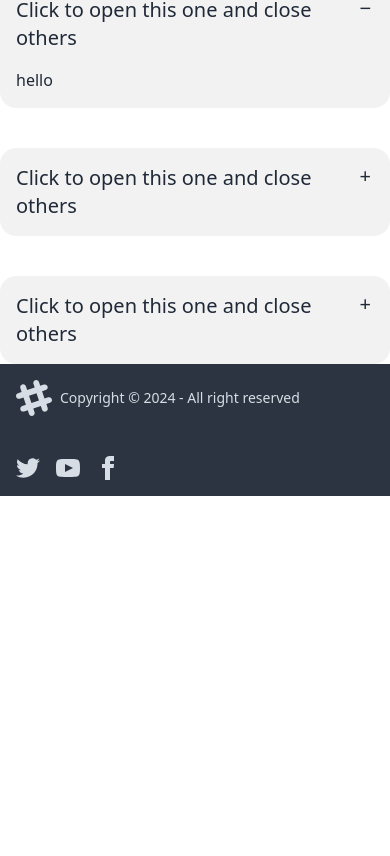
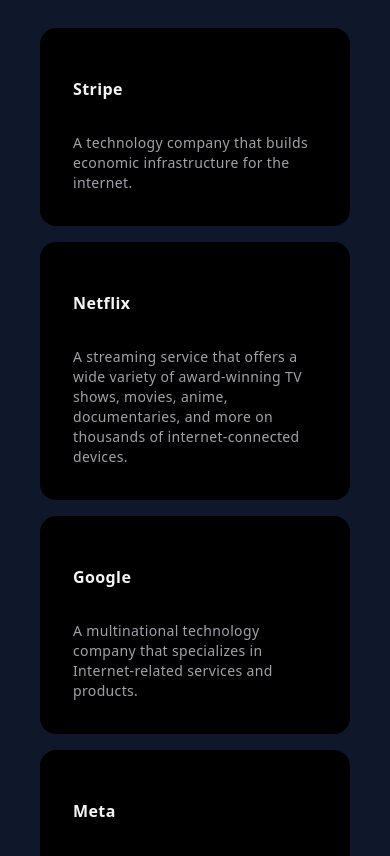
Before and after one commit to anikmk/gajet-shop, a React (Vite) app in the folder GajetShop-client/: page / in a window 390 px wide. Shown: the part 968-1824 px from the top of the page. Before the commit the page ends 1464 px from the top, so only its background shows below. Built offline with nearby package versions, Linux system fonts and the light colour scheme; no server answers.

Commit message:
make add product func

```diff
--- a/GajetShop-client/package.json
+++ b/GajetShop-client/package.json
@@ -10,7 +10,9 @@
     "preview": "vite preview"
   },
   "dependencies": {
+    "@radix-ui/react-label": "^2.1.1",
     "@tanstack/react-query": "^5.62.7",
+    "add": "^2.0.6",
     "axios": "^1.7.9",
     "clsx": "^2.1.1",
     "firebase": "^11.0.2",
--- a/GajetShop-client/src/page/(DashboardComponnent)/AddProduct/AddProduct.jsx
+++ b/GajetShop-client/src/page/(DashboardComponnent)/AddProduct/AddProduct.jsx
@@ -1,6 +1,65 @@
+
+
 const AddProduct = () => {
+    const handleAddProductSubmit = (e) => {
+        e.preventDefault();
+        const form = e.target;
+        const title = form.title.value;
+        const brand = form.brand.value;
+        const price = form.price.value;
+        const stock = form.stock.value;
+        const category = form.category.value;
+        const description = form.description.value;
+        const addProductData = {
+            title,brand,price,stock,category,description
+        }
+        console.log(addProductData);
+    }
     return <>
-    <div>this is add product</div>
+      <div className="bg-white md:p-8 p-4 my-14 rounded shadow-xl relative w-[90%] md:w-9/12 mx-auto">
+        <div className='absolute top-0 left-0 bg-primary w-8 h-[4px]'></div>
+        <div className='absolute top-0 left-0 bg-primary w-2 h-[24px]'></div>
+        <div className='right-0 bottom-0 bg-primary absolute w-8 h-[4px]'></div>
+        <div className='right-0 bottom-0 bg-primary absolute w-2 h-[24px]'></div>
+      <form onSubmit={handleAddProductSubmit}>
+          <div className="mb-5">
+              <div className='space-y-3'>
+              <p className="text-center text-4xl">Add Product</p>
+              <div className='flex items-center  gap-5'>
+              <div className='w-full'>
+                <h3 className="mb-2 font-poppins text-[#000000f3]">Title</h3>
+              <input name="title" className="border-slate-300 border focus:outline-none bg-transparent px-4 py-2 rounded-lg text-[16px] w-full" type="text" placeholder='Enter your title' required/>
+              </div>
+
+              <div className='w-full'>
+                <h3 className="mb-2 font-poppins text-[#000000f3]">Brand</h3>
+              <input name="brand" className="border-slate-300 border focus:outline-none bg-transparent px-4 py-2 rounded-lg text-[16px] w-full" type="text" placeholder='brand..' required/>
+              </div>
+              </div>
+              <div className='flex items-center  gap-5'>
+              <div className='w-full'>
+                <h3 className="mb-2 font-poppins text-[#000000f3]">Price</h3>
+              <input name="price" className="border-slate-300 border focus:outline-none bg-transparent px-4 py-2 rounded-lg text-[16px] w-full" type="text" placeholder='Enter your price' required/>
+              </div>
+
+              <div className='w-full'>
+                <h3 className="mb-2 font-poppins text-[#000000f3]">Stock</h3>
+              <input name="stock" className="border-slate-300 border focus:outline-none bg-transparent px-4 py-2 rounded-lg text-[16px] w-full" type="text" placeholder='stock..' required/>
+              </div>
+              <div className='w-full'>
+                <h3 className="mb-2 font-poppins text-[#000000f3]">Category</h3>
+              <input name="category" className="border-slate-300 border focus:outline-none bg-transparent px-4 py-2 rounded-lg text-[16px] w-full" type="text" placeholder='category..' required/>
+              </div>
+              </div>
+              <div>
+                <h3 className="mb-2 font-poppins text-[#000000f3]">Description</h3>
+              <textarea name="description" className="border-slate-300 border w-full focus:outline-none bg-transparent px-4 py-2 rounded-lg text-[16px]" type="text" placeholder='Other info ..'/>
+              </div>
+            </div>
+          </div>
+            <button className="btn btn-primary w-full">submit</button>
+      </form>
+      </div>
     </>
 }
 export default AddProduct;
--- /dev/null
+++ b/GajetShop-client/src/page/(PrivetRoute)/SellerRoute.jsx
@@ -0,0 +1,22 @@
+
+import  { useLocation,Navigate } from "react-router-dom";
+import useAuth from "../(hook)/useAuth";
+import { useQuery } from "@tanstack/react-query";
+import { getUserDataByEmail } from "../Api/userAPi";
+const SellerRoute = ({children}) => {
+
+    const { user, loading } = useAuth();
+    const location = useLocation();
+    const {data:userData,isLoading} = useQuery({
+      queryKey:["userData",user?.email],
+      queryFn:async()=>await getUserDataByEmail(user?.email)
+  })
+    if (loading || isLoading) {
+      return "loading...";
+    }
+    if (user && userData?.role === "seller") {
+      return children;
+    }
+    return <Navigate to={"/"} state={{ from: location }} replace />;
+}
+export default SellerRoute;
--- a/GajetShop-client/src/page/Home.jsx
+++ b/GajetShop-client/src/page/Home.jsx
@@ -1,13 +1,15 @@
 
 import Accordian from "./HomeComponnents/Accordian/Accordian";
 import Hero from "./HomeComponnents/Hero/Hero";
-
-
+import { CardHoverEffectDemo } from "./HomeComponnents/HomeCard/CardHoverEffectDemo";
 
 const Home = () => {
     return (
         <div className="space-y-10">
             <Hero />
+            <div className="bg-slate-900">
+            <CardHoverEffectDemo />
+            </div>
             <Accordian />
         </div>
     );
--- /dev/null
+++ b/GajetShop-client/src/page/HomeComponnents/HomeCard/CardHoverEffectDemo.jsx
@@ -0,0 +1,50 @@
+import { HoverEffect } from "./components/ui/card-hover-effect";
+
+
+export function CardHoverEffectDemo() {
+  // todo: get card data from database and then inject data in items::
+  // after inject i will remove products fake data
+  return (
+    (<div className="max-w-5xl mx-auto px-8">
+      <HoverEffect items={projects} />
+    </div>)
+  );
+}
+export const projects = [
+  {
+    title: "Stripe",
+    description:
+      "A technology company that builds economic infrastructure for the internet.",
+    link: "https://stripe.com",
+  },
+  {
+    title: "Netflix",
+    description:
+      "A streaming service that offers a wide variety of award-winning TV shows, movies, anime, documentaries, and more on thousands of internet-connected devices.",
+    link: "https://netflix.com",
+  },
+  {
+    title: "Google",
+    description:
+      "A multinational technology company that specializes in Internet-related services and products.",
+    link: "https://google.com",
+  },
+  {
+    title: "Meta",
+    description:
+      "A technology company that focuses on building products that advance Facebook's mission of bringing the world closer together.",
+    link: "https://meta.com",
+  },
+  {
+    title: "Amazon",
+    description:
+      "A multinational technology company focusing on e-commerce, cloud computing, digital streaming, and artificial intelligence.",
+    link: "https://amazon.com",
+  },
+  {
+    title: "Microsoft",
+    description:
+      "A multinational technology company that develops, manufactures, licenses, supports, and sells computer software, consumer electronics, personal computers, and related services.",
+    link: "https://microsoft.com",
+  },
+];
--- /dev/null
+++ b/GajetShop-client/src/page/HomeComponnents/HomeCard/components/ui/card-hover-effect.jsx
@@ -0,0 +1,87 @@
+import { cn } from "../../lib/utils";
+import { AnimatePresence, motion } from "framer-motion";
+import { Link } from "react-router";
+import { useState } from "react";
+
+export const HoverEffect = ({
+  items,
+  className
+}) => {
+  let [hoveredIndex, setHoveredIndex] = useState(null);
+ const handleTest = (indx) => {
+    console.log("on card click",indx);
+ }
+  return (
+    (<div
+      className={cn("grid grid-cols-1 md:grid-cols-2  lg:grid-cols-3  py-10", className)}>
+      {items.map((item, idx) => (
+        <Link
+          onClick={()=>handleTest(idx)}
+          href={item?.link}
+          key={item?.link}
+          className="relative group  block p-2 h-full w-full"
+          onMouseEnter={() => setHoveredIndex(idx)}
+          onMouseLeave={() => setHoveredIndex(null)}>
+          <AnimatePresence>
+            {hoveredIndex === idx && (
+              <motion.span
+                className="absolute inset-0 h-full w-full bg-neutral-200 dark:bg-slate-800/[0.8] block  rounded-3xl"
+                layoutId="hoverBackground"
+                initial={{ opacity: 0 }}
+                animate={{
+                  opacity: 1,
+                  transition: { duration: 0.15 },
+                }}
+                exit={{
+                  opacity: 0,
+                  transition: { duration: 0.15, delay: 0.2 },
+                }} />
+            )}
+          </AnimatePresence>
+          <Card>
+            <CardTitle>{item.title}</CardTitle>
+            <CardDescription>{item.description}</CardDescription>
+          </Card>
+        </Link>
+      ))}
+    </div>)
+  );
+};
+
+export const Card = ({
+  className,
+  children
+}) => {
+  return (
+    (<div
+      className={cn(
+        "rounded-2xl h-full w-full p-4 overflow-hidden bg-black border border-transparent dark:border-white/[0.2] group-hover:border-slate-700 relative z-20",
+        className
+      )}>
+      <div className="relative z-50">
+        <div className="p-4">{children}</div>
+      </div>
+    </div>)
+  );
+};
+export const CardTitle = ({
+  className,
+  children
+}) => {
+  return (
+    (<h4 className={cn("text-zinc-100 font-bold tracking-wide mt-4", className)}>
+      {children}
+    </h4>)
+  );
+};
+export const CardDescription = ({
+  className,
+  children
+}) => {
+  return (
+    (<p
+      className={cn("mt-8 text-zinc-400 tracking-wide leading-relaxed text-sm", className)}>
+      {children}
+    </p>)
+  );
+};
--- /dev/null
+++ b/GajetShop-client/src/page/HomeComponnents/HomeCard/lib/utils.jsx
@@ -0,0 +1,6 @@
+import { clsx } from "clsx";
+import { twMerge } from "tailwind-merge";
+
+export function cn(...inputs) {
+  return twMerge(clsx(inputs));
+}
--- a/GajetShop-client/src/router/routes.jsx
+++ b/GajetShop-client/src/router/routes.jsx
@@ -8,6 +8,7 @@
 import Overview from "../page/(DashboardComponnent)/Overview/Overview";
 import MyProduct from "../page/(DashboardComponnent)/MyProduct/MyProduct";
 import AddProduct from "../page/(DashboardComponnent)/AddProduct/AddProduct";
+import SellerRoute from "../page/(PrivetRoute)/SellerRoute";
 
 export const router = createBrowserRouter([
     {
@@ -43,7 +44,7 @@
             },
             {
                 path:"addProduct",
-                element:<AddProduct />
+                element:<SellerRoute><AddProduct /></SellerRoute>
             }
 
 
```
Also changed, not shown: 2 other files (tests, documents, lock files or other folders).
